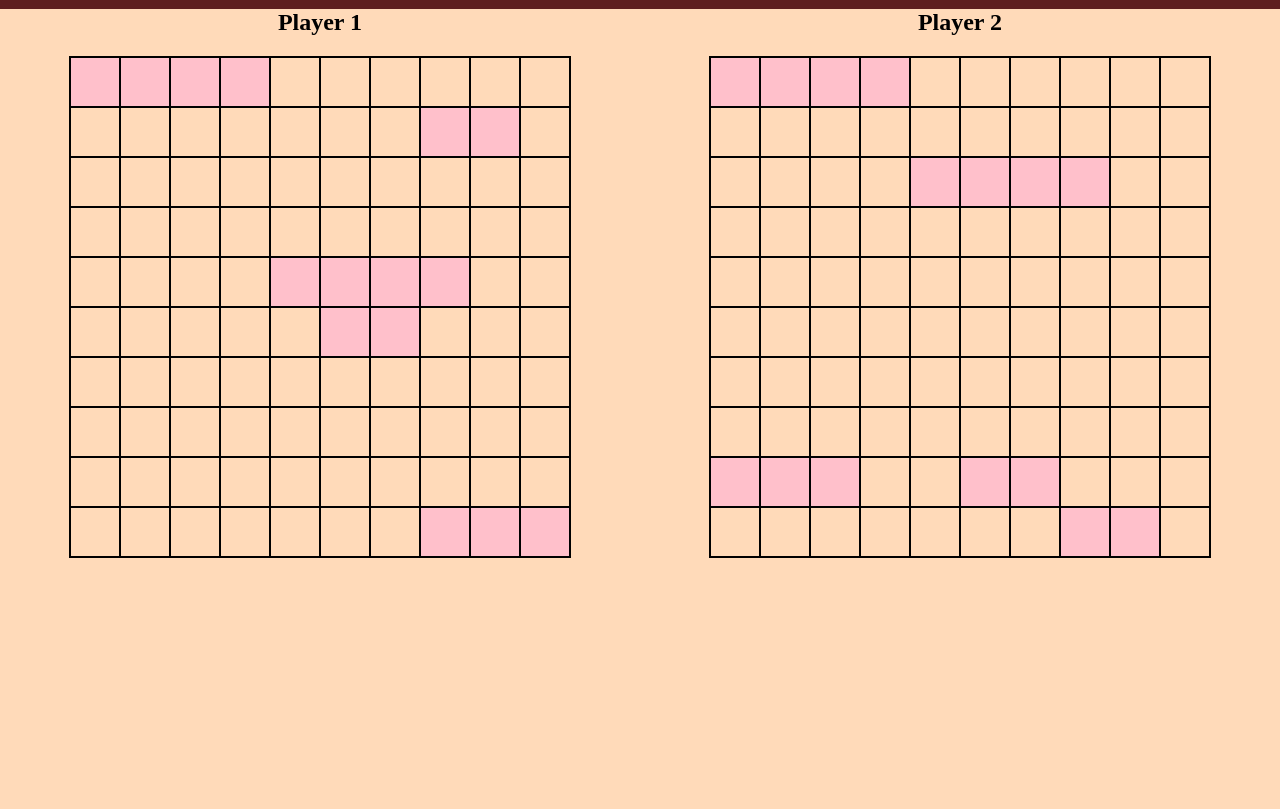
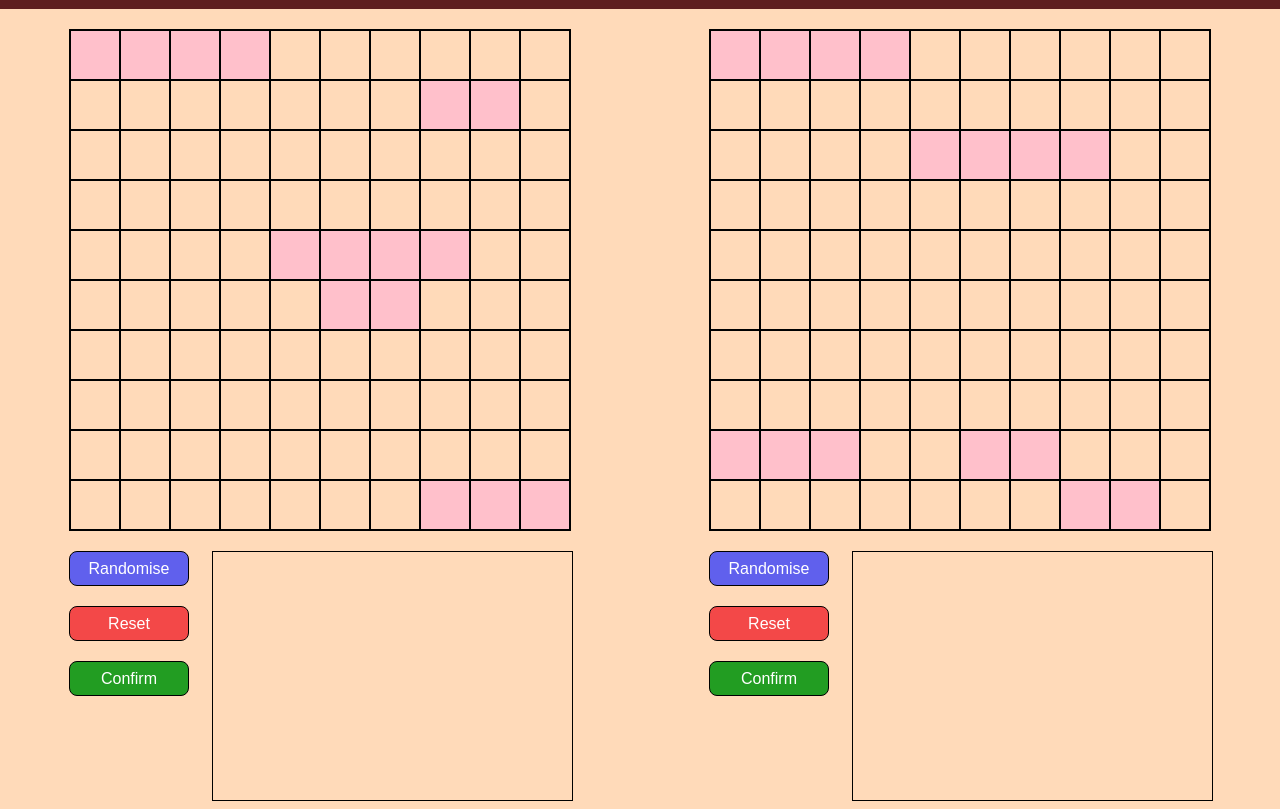
Before and after one commit to Anmol1l/battleship, a website built with webpack: page src/template.html in a window 1280 px wide. Shown: the part 66-875 px from the top of the page. Built offline with nearby package versions, Linux system fonts and the light colour scheme.

Commit message:
feat: Add UI elements for buttons and unplaced ships

```diff
--- a/src/css/style.css
+++ b/src/css/style.css
@@ -27,19 +27,15 @@ main {
 
 main > section {
     width: 50%;
-    height: 100vh
-}
-
-.player > h2 {
-    display: flex;
-    justify-content: center;
+    height: 100vh;
 }
 
 .square {
     border: 1px solid black;
 }
 
-.board1, .board2 {
+.board1,
+.board2 {
     display: grid;
     box-sizing: border-box;
     grid-template-columns: repeat(10, minmax(25px, 50px));
@@ -63,3 +59,53 @@ main > section {
     background-size: 50px;
     background-position: center;
 }
+
+.buttons-ship1, .buttons-ship2 {
+    height: 250px;
+    width: 502px;
+    place-self: center;
+    /* border: 2px solid black; */
+    margin-top: 20px;
+}
+
+.buttons {
+    display: flex;
+    flex-direction: column;
+    gap: 20px;
+}
+
+.buttons > button {
+    height: 35px;
+    width: 120px;
+    border: 1px solid black;
+    text-align: center;
+    border-radius: 8px;
+    font-size: 1rem;
+    color: white;
+}
+
+.randomise {
+    background-color: rgb(96, 96, 237);
+}
+
+.reset {
+    background-color: rgb(243, 72, 72);
+}
+
+.confirm {
+    background-color: rgb(34, 157, 34);
+}
+
+.buttons-ship1, .buttons-ship2 {
+  display: grid;
+  grid-template-columns: 0.8fr 1fr 1fr;
+  grid-template-rows: 1fr 1fr 1fr;
+  gap: 0px 0px;
+}
+.buttons { grid-area: 1 / 1 / 4 / 2; }
+.unplaced-ships { grid-area: 1 / 2 / 4 / 4; }
+
+.unplaced-ships {
+    border: 1px solid black;
+    width: 100%;
+}
--- a/src/js/render.js
+++ b/src/js/render.js
@@ -1,5 +1,3 @@
-import { Gameboard } from "./gameboard.js";
-
 export function renderBoard(board, canvas) {
 
     for (let i = 0; i < board.rows; i++) {
--- a/src/template.html
+++ b/src/template.html
@@ -11,12 +11,26 @@
     </header>
     <main>
         <section class="player">
-            <h2>Player 1</h2>
             <div class="board1"></div>
+            <div class="buttons-ship1">
+                <div class="buttons">
+                    <button class="randomise">Randomise</button>
+                    <button class="reset">Reset</button>
+                    <button class="confirm">Confirm</button>
+                </div>
+                <div class="unplaced-ships"></div>
+            </div>
         </section>
         <section class="player">
-            <h2>Player 2</h2>
             <div class="board2"></div>
+            <div class="buttons-ship2">
+                <div class="buttons">
+                    <button class="randomise">Randomise</button>
+                    <button class="reset">Reset</button>
+                    <button class="confirm">Confirm</button>
+                </div>
+                <div class="unplaced-ships"></div>
+            </div>
         </section>
     </main>
 </body>
```
